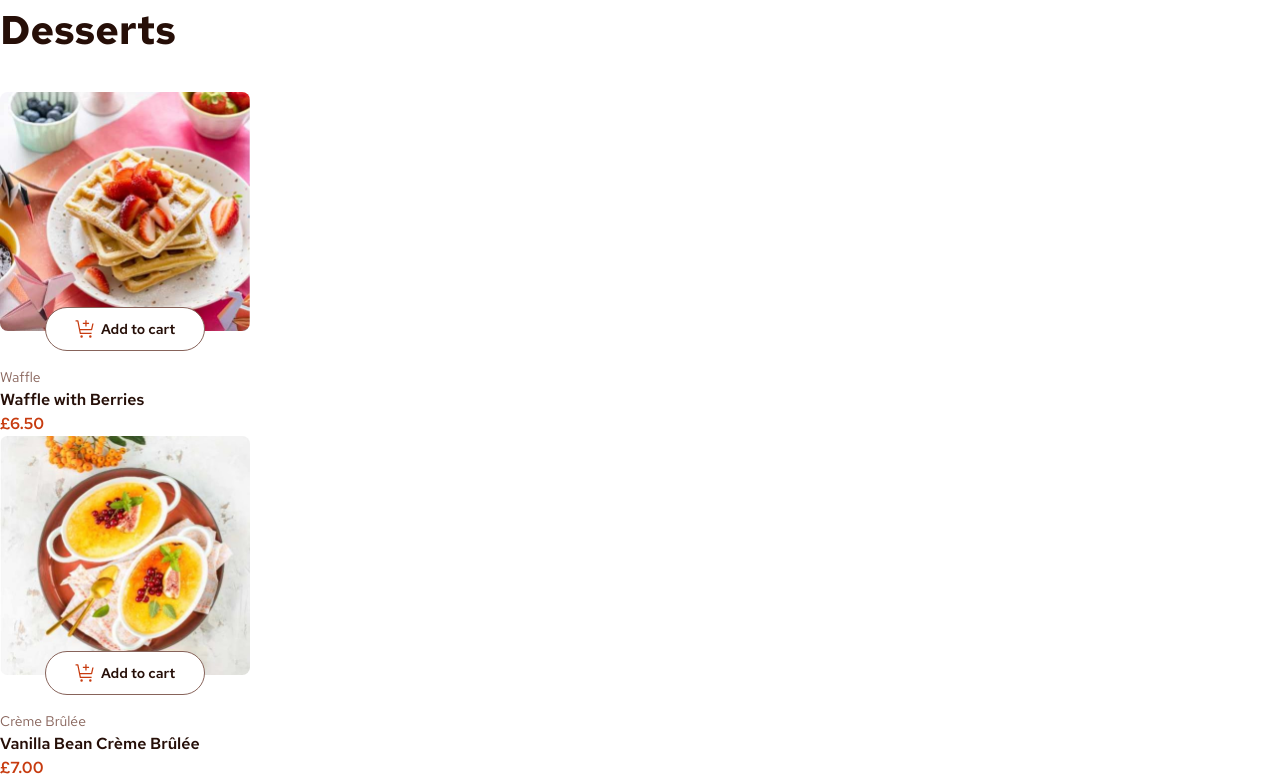
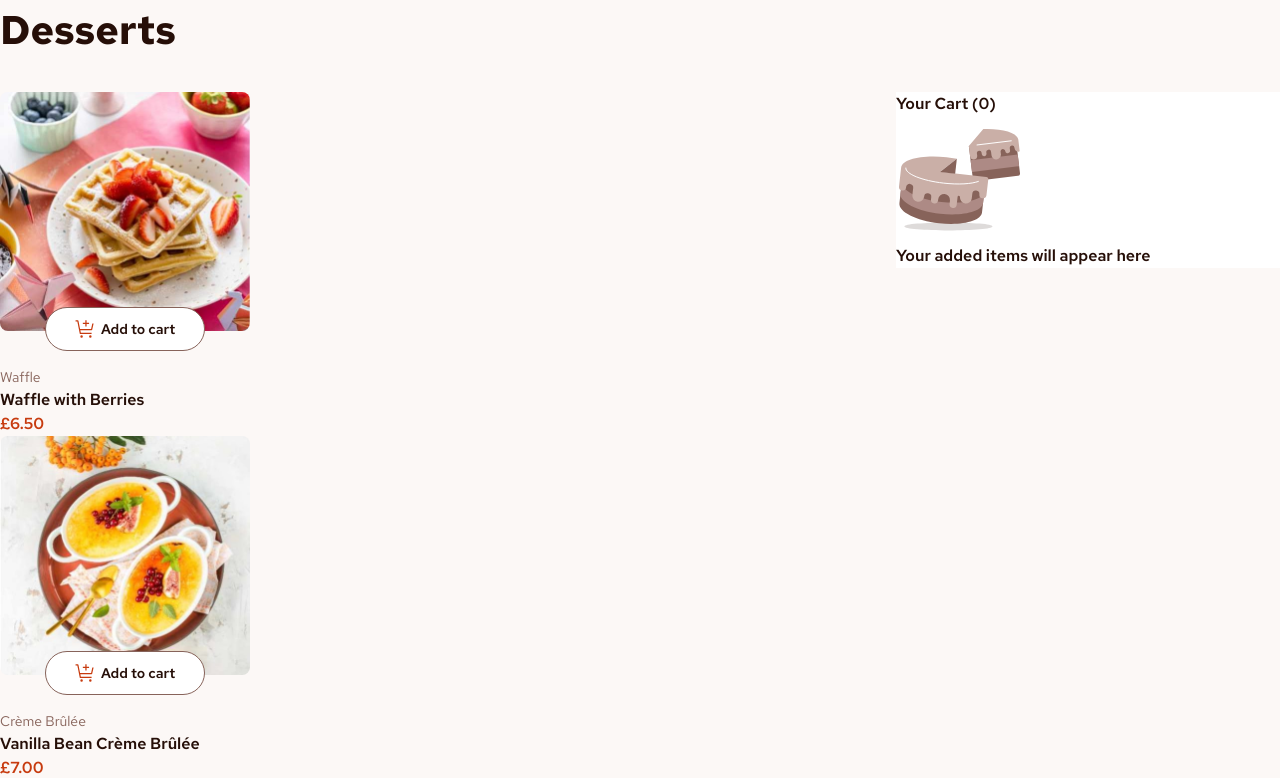
Before and after one commit to anetakasprzak/fm-product-list-cart, a React (Vite) app: page / in a window 1280 px wide. Shown: the top 778 px of the page. Built offline with nearby package versions, Linux system fonts and the light colour scheme.

Commit message:
cart jsx

```diff
--- a/src/App.tsx
+++ b/src/App.tsx
@@ -4,15 +4,16 @@ import { fakeData } from "./data";
 
 function App() {
   return (
-    <div>
+    <div className="bg-[#FCF8F6]">
       <h1 className="text-[#260F08] font-[700] text-[4rem] mb-[3.2rem]">
         Desserts
       </h1>
-      <div>
-        {fakeData?.map((item) => (
-          <Card key={item.name} item={item} />
-        ))}
-
+      <div className="flex">
+        <div className="flex-auto">
+          {fakeData?.map((item) => (
+            <Card key={item.name} item={item} />
+          ))}
+        </div>
         <Cart />
       </div>
     </div>
--- a/src/components/Cart.tsx
+++ b/src/components/Cart.tsx
@@ -1,5 +1,14 @@
 function Cart() {
-  return <div>CART</div>;
+  return (
+    <div className="w-[38.4rem] h-max bg-white">
+      <h2>Your Cart (0)</h2>
+      <img
+        src="../../public/assets/images/illustration-empty-cart.svg"
+        alt="empty cart image"
+      />
+      <p>Your added items will appear here</p>
+    </div>
+  );
 }
 
 export default Cart;
```
